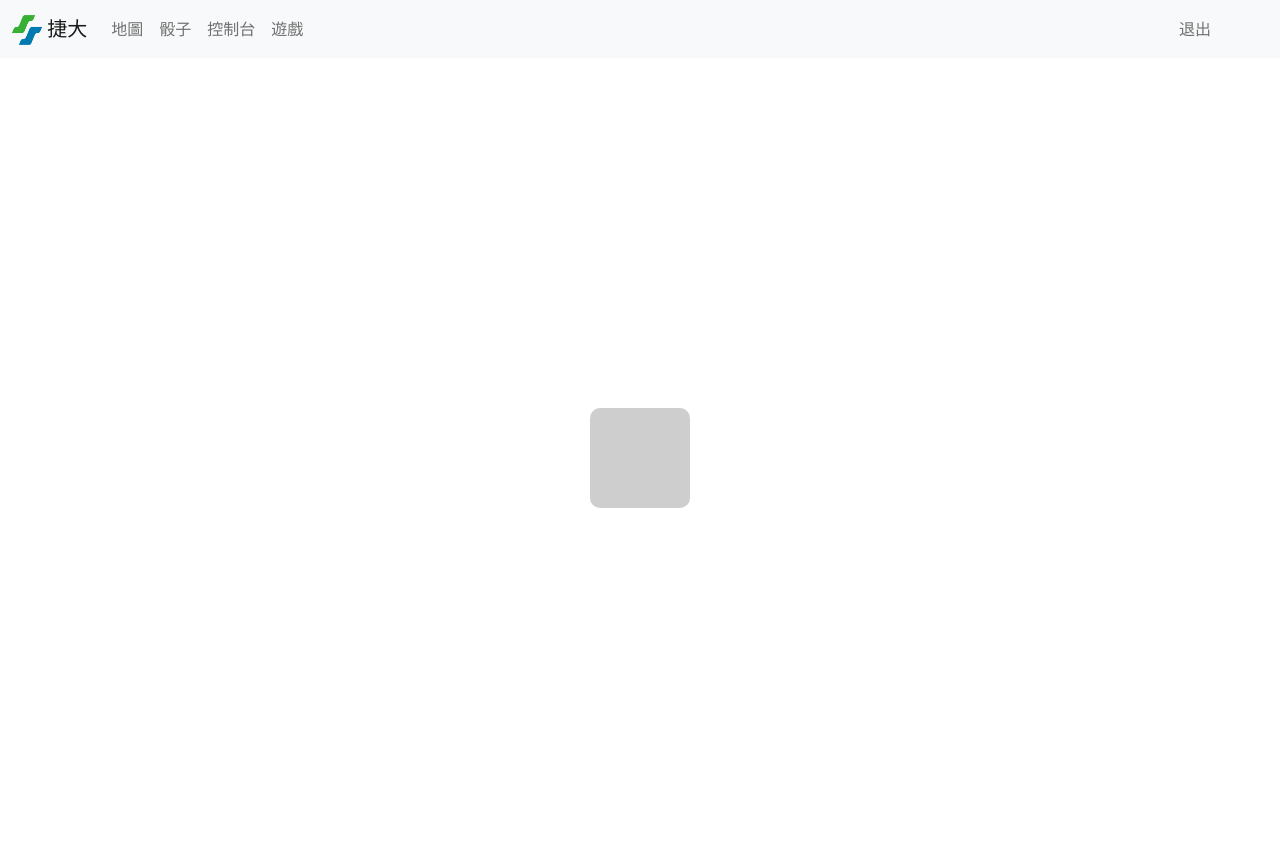
After one commit to Timothychen00/izcc2022MRT, a Flask app: page /dice in a window 1280 px wide. The commit adds this page. Run offline with Flask 2, Linux system fonts and the light colour scheme; the visitor is signed in with stand-in values (Sample User, id 1).

```diff
--- a/main/forms.py
+++ b/main/forms.py
@@ -4,6 +4,5 @@ from wtforms.validators import InputRequired,NumberRange
 
 class CreateForm(FlaskForm):
     name=TextField('名稱',validators=[InputRequired()])
-    # password=PasswordField('密碼',validators=[InputRequired()])
     teamnumber=IntegerField('隊伍數量',validators=[InputRequired(),NumberRange(min=3,max=10)])
     submit=SubmitField('送出')
--- a/main/routes.py
+++ b/main/routes.py
@@ -18,10 +18,25 @@ def eachstation(name):
         return redirect('/games/'+name)
     return render_template('eachstation.html',station=station,page='map')
 
-@app_route.route('/dashboard')
-def dashboard():
-    data=db_model.load_data('666')
-    return render_template('dashboard.html',total=13,data=data,page='dashboard')
+
+@app_route.route('/games/<name>/places')
+def places(name):
+    print(request.args)
+    data=db_model.load_data(name)
+    return render_template('places.html',data=data,page='map')
+
+@app_route.route('/games/<name>/cards')
+def cards(name):
+    print(request.args)
+    data=db_model.load_data(name)
+    return render_template('places.html',data=data,page='map')
+
+@app_route.route('/games/<name>/random')
+def random(name):
+    print(request.args)
+    data=db_model.load_data(name)
+    return render_template('random.html',data=data,page='map')
+
 
 @app_route.route('/control')
 def control_center():
@@ -29,6 +44,7 @@ def control_center():
 
 @app_route.route('/games',methods=['GET','POST'])
 def games():
+    print(str(request.url_rule).split('/')[1])
     create_form=CreateForm()
     games=[]
 
@@ -81,9 +97,13 @@ def each_game(name):
     print(data)
     move=request.args.get('move',None)
     station=request.args.get('station',None)
+    have=request.args.get('have',None)
     if station:
         if move:
             db_model.move(name,session['games']['team'],station)
+            return redirect('/games/'+name)
+        if have:
+            db_model.have(name,session['games']['team'],station)
             return redirect('/games/'+name)
         return render_template('eachstation.html',station=station)
     return render_template('each_game.html',page='map',data=data,total=13)
@@ -114,8 +134,6 @@ def quit():
     session.clear()
     return redirect('/')
 
-@app_route.route('/move')
-def move():
-
-    db_model.move()
-    return redirect('/games/'+session['games']['name'])
+@app_route.route('/dice')
+def dice():
+    return render_template('dice.html')
--- a/main/static/css/template.css
+++ b/main/static/css/template.css
@@ -33,3 +33,9 @@
     padding: 10px;
     border-radius: 1rem;
 }
+.dice{
+    height:100px;
+    width:100px;
+    background-color: rgb(206, 206, 206);
+    border-radius: 10%;
+}
--- a/main/templates/base.html
+++ b/main/templates/base.html
@@ -5,7 +5,7 @@
         <!-- Required meta tags -->
         <meta charset="utf-8">
         <meta name="viewport" content="width=device-width, initial-scale=1, shrink-to-fit=no">
-
+        <link rel="icon" href="/static/img/favicon.ico" type="image/x-icon">
         <!-- Bootstrap CSS v5.2.0-beta1 -->
         <link rel="stylesheet" href="/static/css/template.css">
         <link rel="stylesheet" href="https://cdn.jsdelivr.net/npm/bootstrap@5.2.0-beta1/dist/css/bootstrap.min.css"  integrity="sha384-0evHe/X+R7YkIZDRvuzKMRqM+OrBnVFBL6DOitfPri4tjfHxaWutUpFmBp4vmVor" crossorigin="anonymous">
@@ -28,7 +28,7 @@
                             <a class="nav-link {% if page=='map' %}active{% endif %}" aria-current="page" href="/">地圖</a>
                         </li>
                         <li class="nav-item">
-                            <a class="nav-link {% if page=='dashboard' %}active{% endif %}" href="/dashboard">計分板</a>
+                            <a class="nav-link {% if page=='dice' %}active{% endif %}" href="/dice">骰子</a>
                         </li>
                         <li class="nav-item">
                             <a class="nav-link {% if page=='control' %}active{% endif %}" href="/control">控制台</a>
@@ -36,6 +36,18 @@
                         <li class="nav-item">
                             <a class="nav-link {% if page=='games' %}active{% endif %}" href="/games">遊戲</a>
                         </li>
+                        {% if session['games']['name'] %}
+                        <li class="nav-item">
+                            <a class="nav-link {% if page=='games' %}active{% endif %}" href="/games/{{session['games']['name']}}/places">土地情況</a>
+                        </li>
+                        <li class="nav-item">
+                            <a class="nav-link {% if page=='games' %}active{% endif %}" href="/games/{{session['games']['name']}}/random">骰子</a>
+                        </li>
+                        <li class="nav-item">
+                            <a class="nav-link {% if page=='games' %}active{% endif %}" href="/games/{{session['games']['name']}}/cards">卡片</a>
+                        </li>
+                        {% endif %}
+
                     </ul>
                     <ul class="navbar-nav ms-auto mb-2 mb-lg-0">
                         <li class="nav-item me-5">
--- /dev/null
+++ b/main/templates/dice.html
@@ -0,0 +1,12 @@
+{% extends 'base.html' %}
+{% block main_content %}
+<div class="container-fluid">
+    <div class="row justify-content-center vh-100 align-items-center">
+        <div class="col-6 d-inline-flex justify-content-center">
+            <div class="dice">
+
+            </div>
+        </div>
+    </div>
+</div>
+{% endblock main_content %}
--- a/main/templates/eachstation.html
+++ b/main/templates/eachstation.html
@@ -1,11 +1,13 @@
 {% extends 'base.html' %}
 {% block main_content %}
 <div class="container-fluid">
-	<div class="row justify-content-center">
-		<div class="col-3 mt-5 pt-5 text-center">
+	<div class="row justify-content-center vh-100 align-items-center">
+		<div class="col-3 text-center" style="margin-top:-100px">
 			<h1>{{station}}</h1>
 			<a href="/games/{{session['games']['name']}}?station={{station}}&move=1" class="btn btn-primary">移動</a>
+			<a href="/games/{{session['games']['name']}}?station={{station}}&have=1" class="btn btn-primary">佔領</a>
 		</div>
 	</div>
 </div>
+
 {% endblock main_content%}
```
Also changed, not shown: main/model.py (+8 -1 lines), main/templates/each_game.html (+8 -0 lines), main/templates/places.html (added, +14 -0 lines), main/templates/random.html (added, +21 -0 lines), main/static/img/favicon.ico (added), main/static/img/logo.png.
